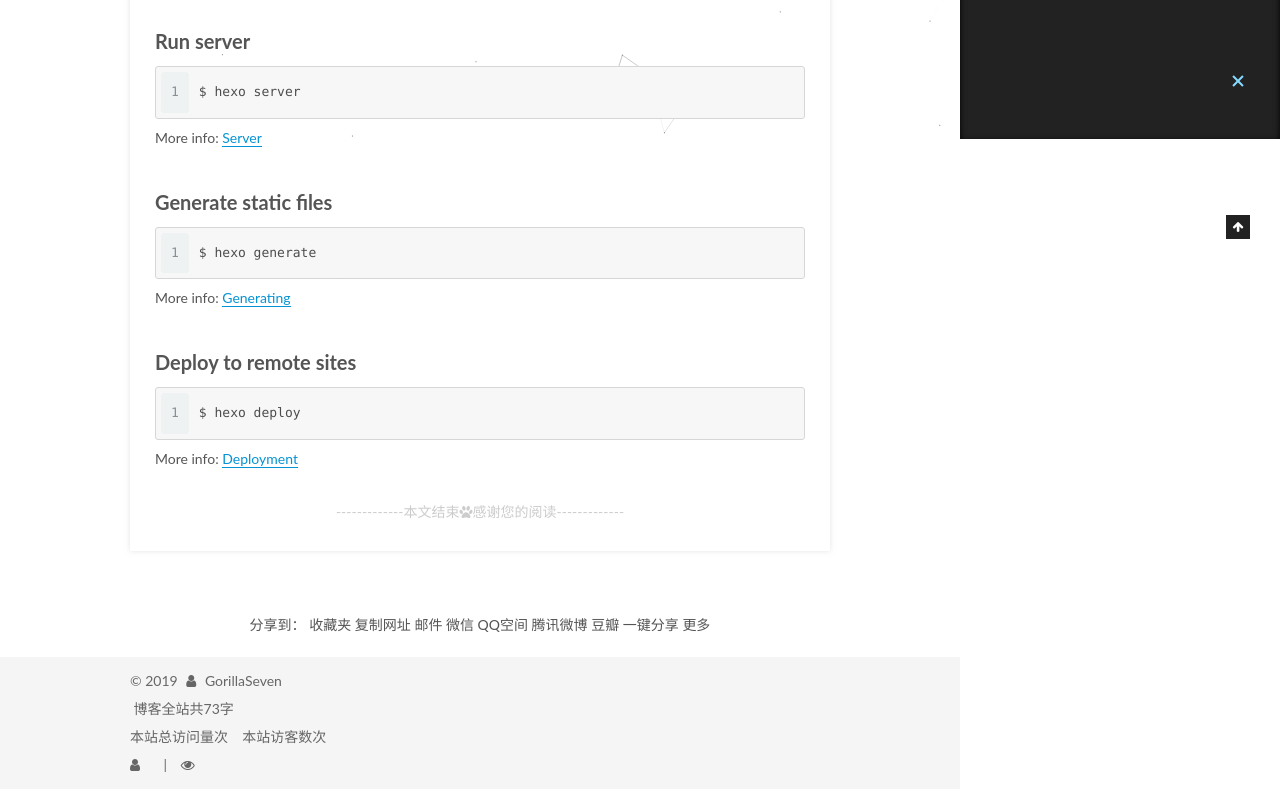
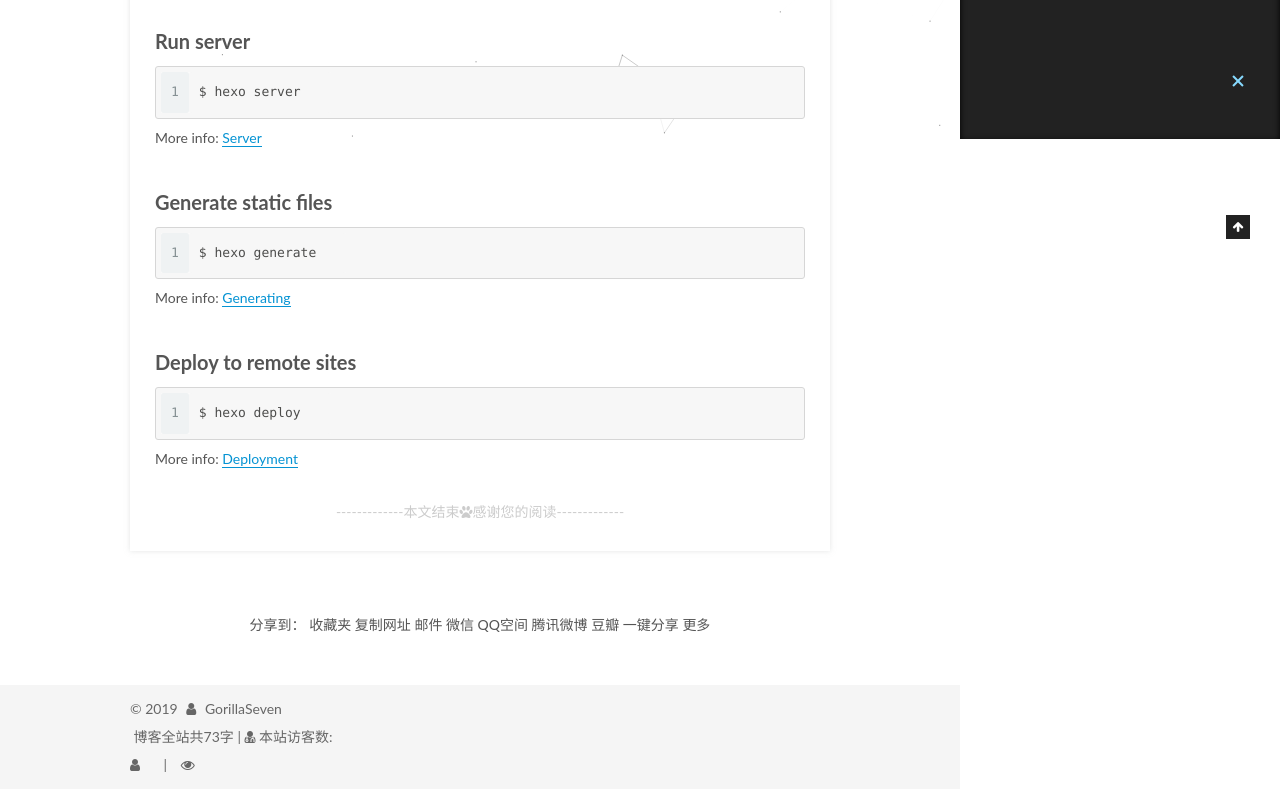
Before and after one commit to GorillaSeven/gorillaseven.github.io, a plain HTML site: page 2019/08/14/hello-world/index.html in a window 1280 px wide. Shown: the part 661-1450 px from the top of the page. Drawn offline with Linux system fonts and the light colour scheme; some packages are replaced by stand-ins of ours; a script that the page names is missing.

Commit message:
Site updated: 2019-08-14 16:21:37

```diff
--- a/2019/08/14/hello-world/index.html
+++ b/2019/08/14/hello-world/index.html
@@ -699,16 +699,11 @@ var jiathis_config={
 -->
 <div class="theme-info">
   <div class="powered-by"></div>
-  <span class="post-count">博客全站共73字</span>
-</div>
+  <span class="post-count">博客全站共73字  |</span>
 
-<div>
-  <span id="busuanzi_container_site_pv">
-    本站总访问量<span id="busuanzi_value_site_pv"></span>次&nbsp&nbsp&nbsp
-  </span>
-  <span id="busuanzi_container_site_uv">
-    本站访客数<span id="busuanzi_value_site_uv"></span>次
-  </span>
+  <i class="fa fa-user-md"></i><span id="busuanzi_container_site_uv">
+  本站访客数:<span id="busuanzi_value_site_uv"></span>
+</span>
 </div>
 
 
```
Also changed, not shown: about/index.html (+4 -9 lines), archives/2019/08/index.html (+4 -9 lines), archives/2019/index.html (+4 -9 lines), archives/index.html (+4 -9 lines), categories/index.html (+4 -9 lines), index.html (+4 -9 lines), tags/index.html (+4 -9 lines).
